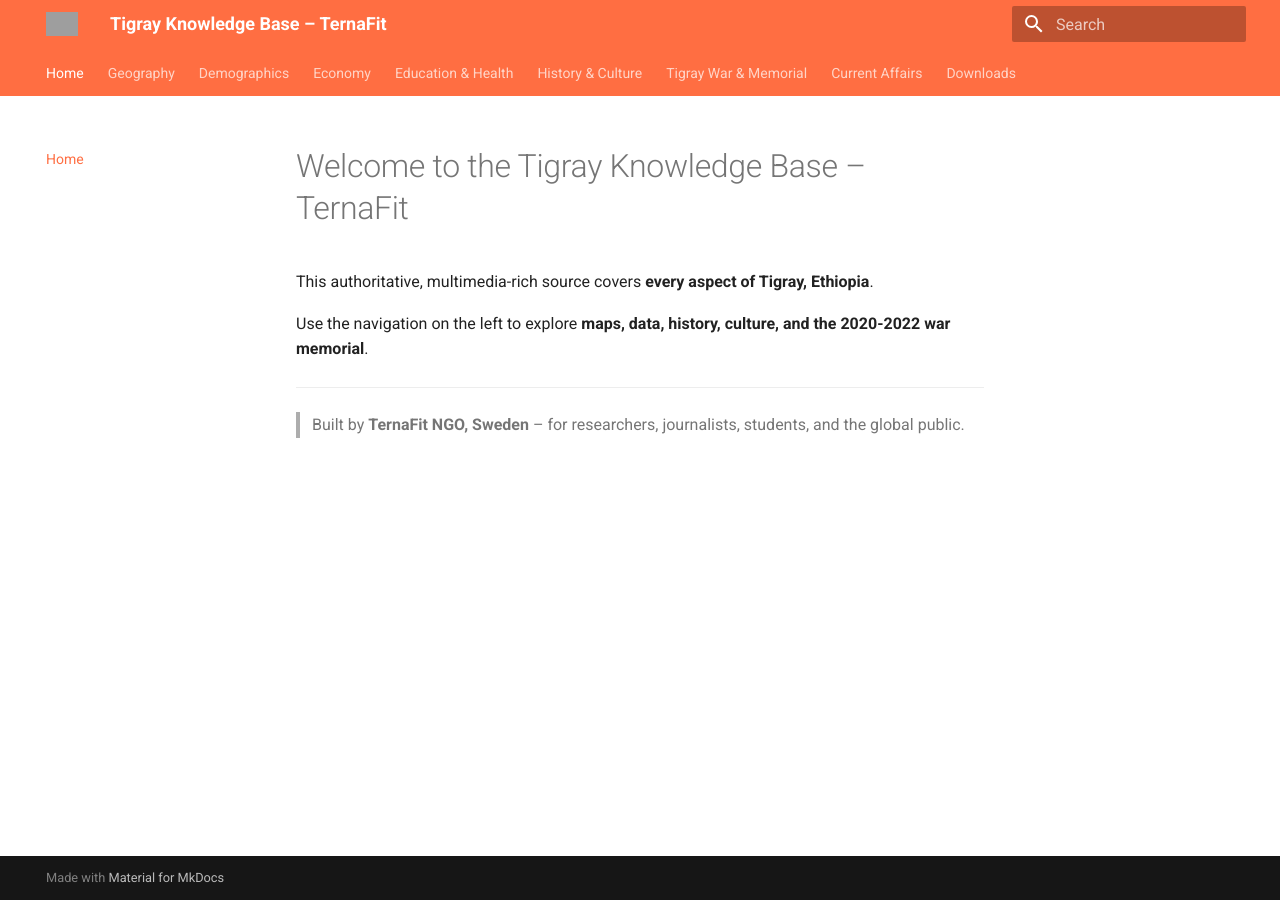
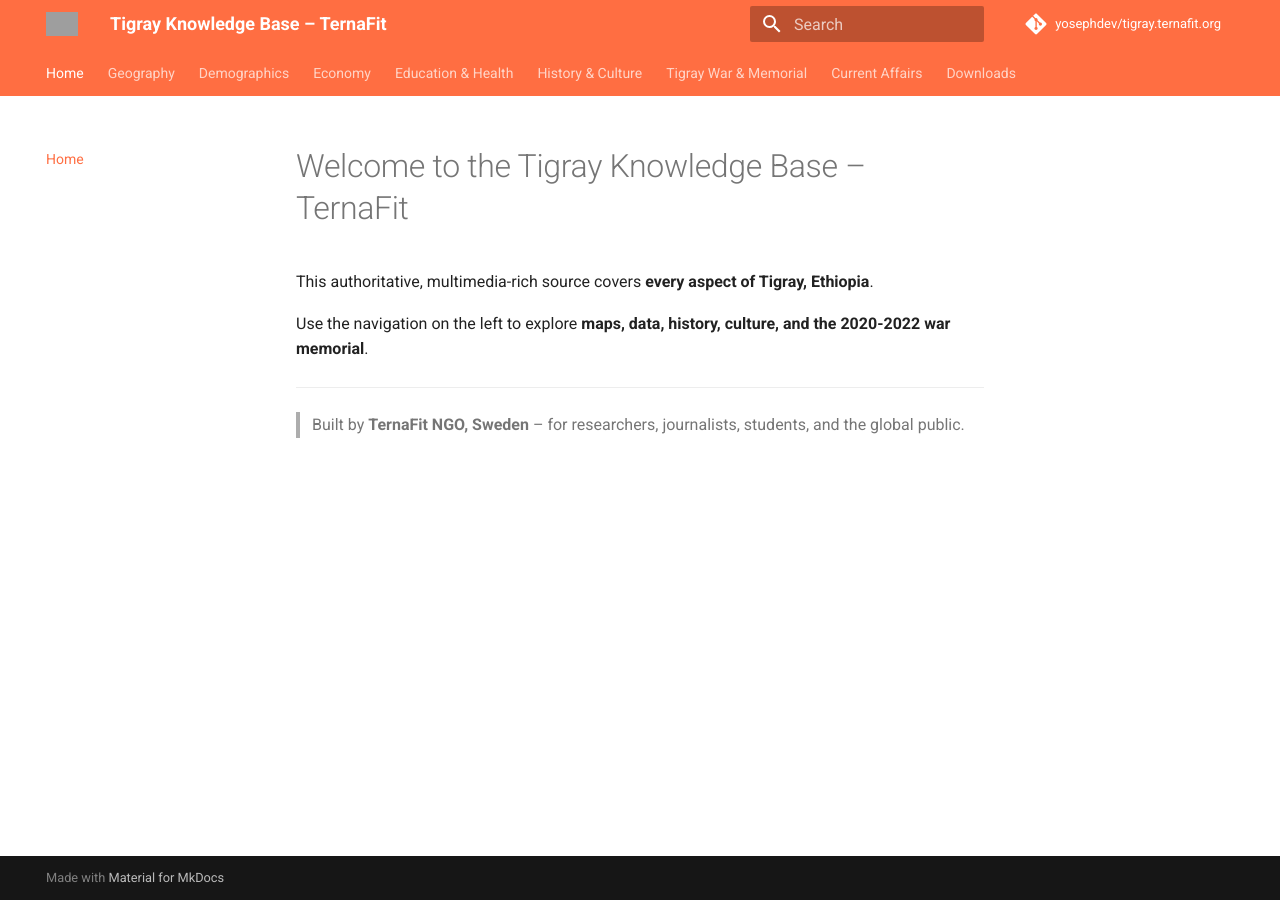
Before and after one commit to yosephdev/tigray.ternafit.org, an MkDocs documentation site: the page built from docs/index.md, in a window 1280 px wide. Built offline with MkDocs 1.6.1 and Material for MkDocs 9.7.7, drawn with Linux system fonts in a browser that asks for light colours; comment, search, counter and statistics services are not loaded; grey boxes are pictures that could not be loaded.

```diff
--- a/mkdocs.yml
+++ b/mkdocs.yml
@@ -1,8 +1,8 @@
 site_name: "Tigray Knowledge Base – TernaFit"
 site_url: https://tigray.ternafit.org
 docs_dir: docs
-# Temporarily disable repo_url to avoid git date serialization issues
-# repo_url: https://github.com/yosephdev/tigray.ternafit.org
+repo_url: https://github.com/yosephdev/tigray.ternafit.org
+repo_name: yosephdev/tigray.ternafit.org
 theme:
   name: material
   logo: assets/ternafit_logo.svg
@@ -26,7 +26,7 @@
   # Force all dates to strings so Material can serialize them
   generated: "2025-08-13"
 
-# Optional: disable features that inject dates
+# Plugins - keep search but avoid git date plugins that cause serialization issues
 plugins:
   - search
 
```
